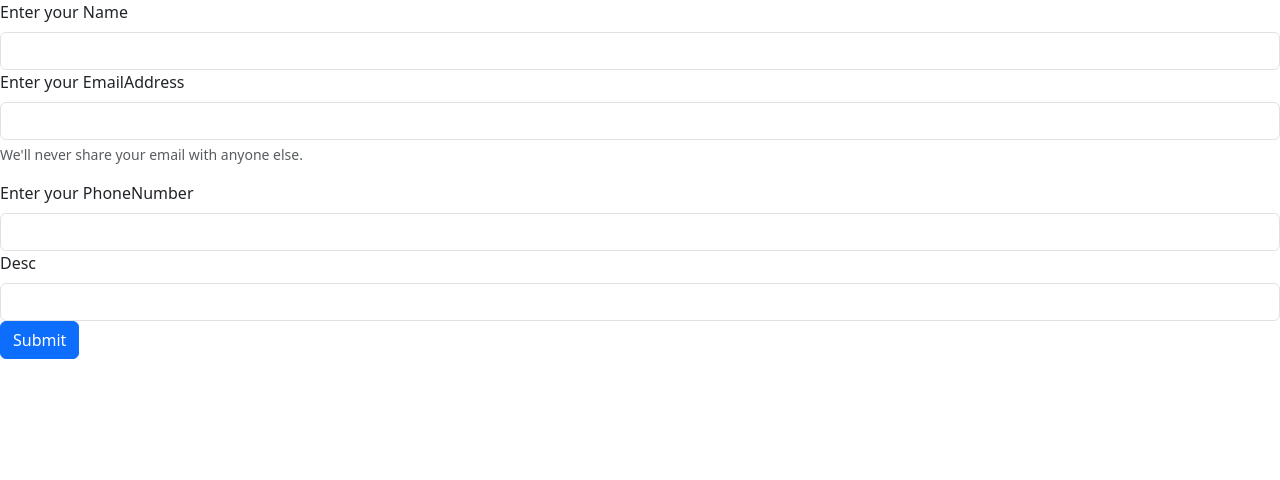
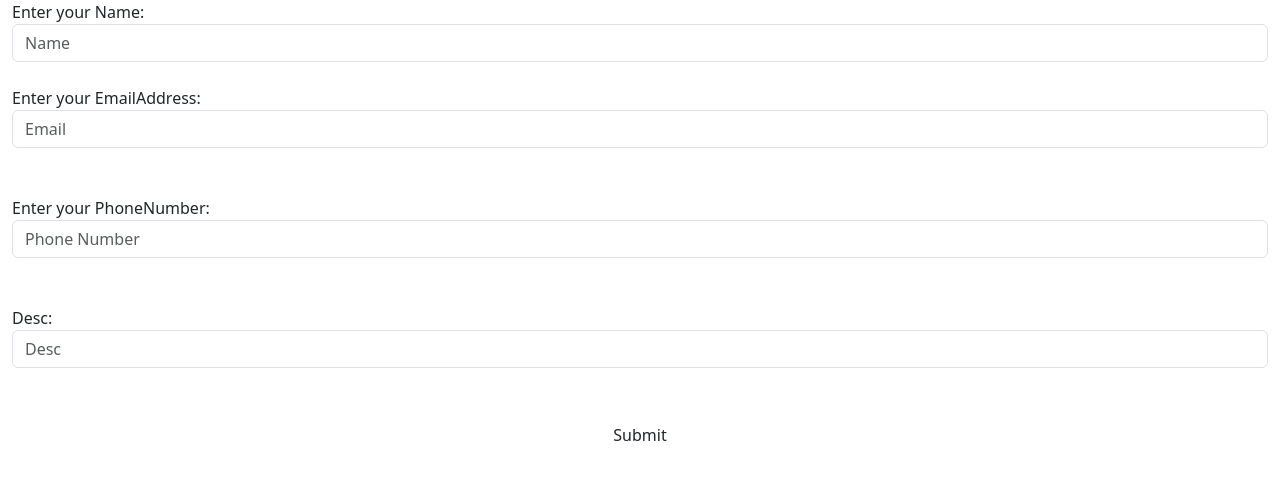
Before and after one commit to Furqan20479/backend, a Django app: page / in a window 1280 px wide. Shown: the part 56-536 px from the top of the page. Run offline with Django 4.2, Linux system fonts and the light colour scheme.

Commit message:
this is my first commit

```diff
--- a/comp/views.py
+++ b/comp/views.py
@@ -1,6 +1,6 @@
 from django.shortcuts import render
 from django.http import HttpResponse
-from comp.models import Index
+from .models import Index
 
 
 def index(request):
--- a/template/index.html
+++ b/template/index.html
@@ -5,30 +5,33 @@ Index_page
 {% endblock title %}
 
 {% block body %}
-<div name ='form'>
-    <form = "POST" action="">
-        {% csrf_token %}
-        <div class="mb-3">
-            <label for="text" class="form-label" name ="name">Enter your Name</label>
-            <input type="text" class="form-control">
+        <div class="container-fluid center">
+        <form class="my-form" method="POST" action="">
+            {% csrf_token %}
 
-        <div class="mb-3">
-          <label for="exampleInputEmail1" class="form-label" name ="email"> Enter your EmailAddress</label>
-          <input type="email" class="form-control">
+           <div class="form-group">
+                <label for="name">Enter your Name:</label>
+                <input type="text" placeholder="Name" class="form-control validate" id="name" name="name" required>
+            </div><br>
+            <div class="form-group">
+                <label for="email">Enter your EmailAddress:</label>
+                <input type="email" placeholder="Email" class="form-control validate" id="email" name="email" required><br>
+            </div><br>
+            <div class="form-group">
+                <label for="phone">Enter your PhoneNumber:</label>
+                <input type="number" placeholder="Phone Number" class="form-control validate" id="phone" name="phone" required><br>
+            </div><br>
+            <div class="form-group">
+                <label for="desc">Desc:</label>
+                <input type="desc" placeholder="Desc" class="form-control validate" id="desc" name="desc" required><br>
+            </div><br>
 
-          <div id="emailHelp" class="form-text">We'll never share your email with anyone else.</div>
-        </div>
-
-        <div class="mb-3">
-            <label for="text" class="form-label" name ="phone">Enter your PhoneNumber</label>
-            <input type="text" class="form-control">
-
-        <div class="mb-3">
-            <label for="text" class="form-label" name ="desc">Desc</label>
-            <input type="text" class="form-control">
-
-
-        <button type="submit" class="btn btn-primary">Submit</button>
-      </form>
+            <!-- Add the rest of your form fields here -->
+            <span>
+            <div class="pb-3 text-center">
+                <button type="submit" class="btn btn-red" value="Submit">Submit</button>
+            </div>
+                </span>
+        </form>
 </div>
 {% endblock body %}
```
Also changed, not shown: db.sqlite3.
